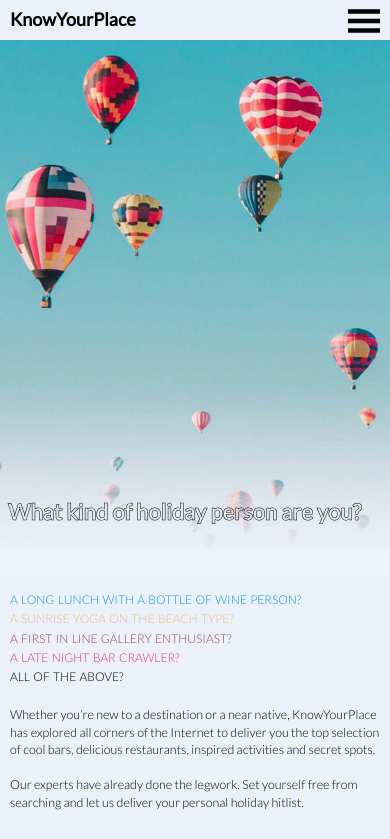
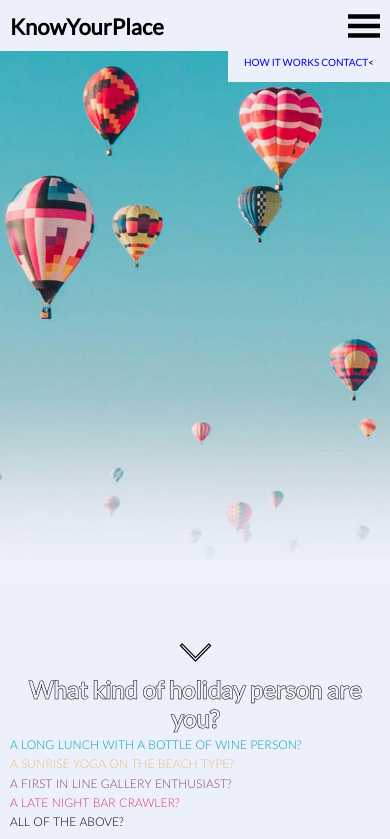
Before and after one commit to CharlotteSJK/know-your-place, a plain HTML site: page index.html in a window 390 px wide. Both pictures are taken after a click on the link 347 px from the left and 14 px from the top of the page. Shown: the top 839 px of the page. Drawn offline with Linux system fonts and the light colour scheme.

Commit message:
Updated home screen for mobile view

```diff
--- a/css/styles.css
+++ b/css/styles.css
@@ -17,7 +17,7 @@ a:link {
   height: 100vh;
   display: grid;
   grid-template-columns: 1fr;
-  grid-template-rows: 34px 1fr 3%;
+  grid-template-rows: 45px 1fr 3%;
   grid-template-areas:
   "header"
   "main"
@@ -26,7 +26,7 @@ a:link {
 
 .header {
   grid-area: header;
-  margin: 5px 10px 10px 10px;
+  margin: 10px;
   display: flex;
   flex-direction: row;
   justify-content: space-between;
@@ -35,13 +35,14 @@ a:link {
 
 .kyp-title {
   margin-top: 3px;
-  font-size: 18px;
+  font-size: 22px;
 }
 
 /* Style the navigation menu */
 .navigation {
   overflow: hidden;
-  position: relative;
+  /* position: relative; */
+
 }
 
 /* Hide the links inside the navigation menu (except for logo/home) */
@@ -50,17 +51,15 @@ a:link {
 }
 
 /* Style navigation menu links */
-.navigation a {
+#nav-links {
   color: #000;
   padding: 14px 16px;
-  text-decoration: none;
   font-size: 10px;
   display: block;
   z-index: 1;
   position: absolute;
   right: 0;
   top: 5%;
-  width: 40%;
 }
 
 /* Style the hamburger menu */
@@ -96,13 +95,22 @@ a:link {
   position: relative;
 }
 
+.holiday-person {
+  text-align: center;
+}
+
 .tagline {
-  font-size: 22px;
+  font-size: 24px;
   text-align: center;
   position: absolute;
-  top: 59%;
-  margin: 0 8px 0px 8px;
+  top: 80%;
+  margin: 0 8px 0 8px;
   background-color: transparent;
+}
+
+.down-arrow {
+  max-width: 10%;
+  margin-top: 42px;
 }
 
 @supports (-webkit-text-stroke: 0.5px black) {
@@ -114,7 +122,7 @@ a:link {
 }
 
 .options {
-  margin: 10px 0 20px 10px;
+  margin: 60px 0 20px 10px;
   font-size: 12px;
   font-weight: 370;
   line-height: 1.6;
@@ -138,6 +146,12 @@ a:link {
   color: #e73269;
   display: block;
 }
+
+/* #how-it-works,
+#how-it-works p {
+  background-color: #FAF5EB;
+  padding: 15px 10px 15px 10px;
+} */
 
 .blurb {
   margin: 0 10px 0 10px;
@@ -460,22 +474,26 @@ input[type=submit]:hover {
   max-width: 100%;
 }
 
-.results-title {
-  margin-top: -8px;
-  margin-bottom: 18px;
+.results-instruction,
+.send-to-email {
+
   background-color: transparent;
   font-weight: 370;
   word-spacing: 2px;
-  font-size: 18px;
+  font-size: 16px;
   color: #ebf0fa;
 }
+
+
 
 .results-nav {
   position: absolute;
   top: 10%;
-  margin-left: 15px;
+  /* margin-left: 15px; */
   background-color: transparent;
+  margin: auto;
   text-align: center;
+
 }
 
 .results-nav li {
@@ -496,7 +514,7 @@ input[type=submit]:hover {
   background-color: transparent;
   color: #ebf0fa;
   text-shadow: 2px 2px #000;
-  font-size: 30px;
+  font-size: 25px;
 }
 
 .results-gallery {
@@ -553,3 +571,7 @@ input[type=submit]:hover {
 .results-gallery p {
   font-size: 11px;
 }
+
+.map {
+  margin: 20px 10px 20px 10px;
+}
--- a/index.html
+++ b/index.html
@@ -17,7 +17,7 @@
         <!-- Navigation links (hidden by default) -->
         <div id="nav-links" class="navigation">
           <a href="#how-it-works">HOW IT WORKS</a>
-          <a href="#contact">CONTACT</a>
+          <a href="#contact">CONTACT</a><
         </div>
         <!-- Hamburger menu to toggle the navigation links -->
         <a class="menu" onclick="myFunction()">
@@ -32,7 +32,10 @@
             <source media="(min-width: 688px)" srcset="images/balloons-desktop-web-fade.jpg">
             <img src="images/balloons-desktop-web-fade.jpg" alt="Hot air ballons in the blue sky" class="main-image">
           </picture>
+          <div class ="holiday-person">
           <h3 class="tagline">What kind of holiday person are you?</h3>
+          <img src="images/iconfinder_Line_Arrow-16_4284279.svg" class="down-arrow">
+        </div>
         </div>
 
         <div class="options">
```
Also changed, not shown: results.html (+10 -1 lines), images/iconfinder_Line_Arrow-16_4284279.svg (added).
